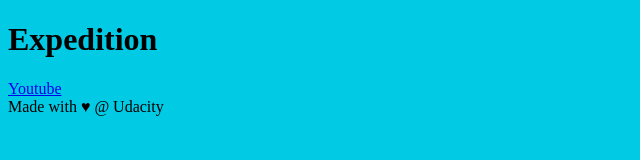
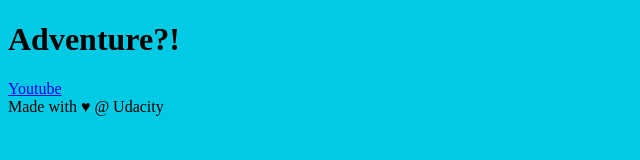
Before and after one commit to Mofe2014/new-git-project, a plain HTML site: page index.html in a window 1280 px wide. Shown: the whole page, without its empty margins (0-640 px from the left). Drawn offline with Linux system fonts and the light colour scheme.

Commit message:
Changed the h1 element to Adventure?!

```diff
--- a/index.html
+++ b/index.html
@@ -10,7 +10,7 @@
 <body>
 
     <header>
-        <h1>Expedition</h1>
+        <h1>Adventure?!</h1>
     </header>
 
     <div class="container">
```
